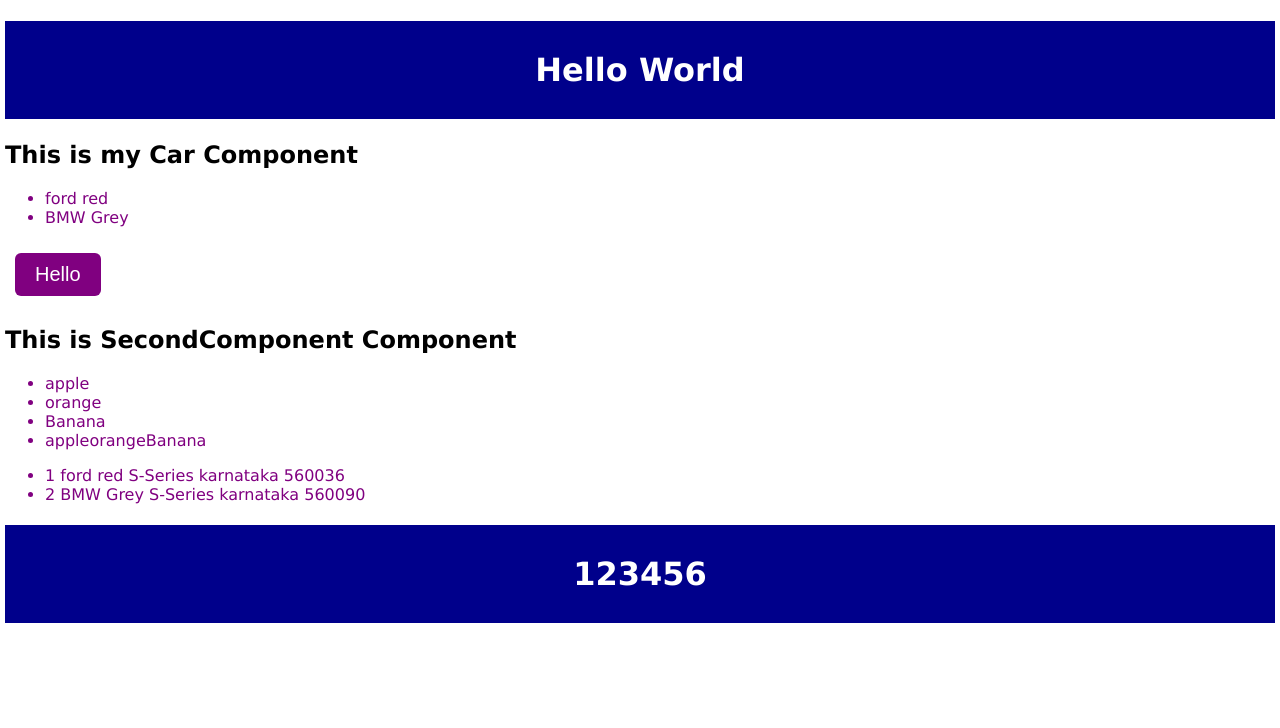
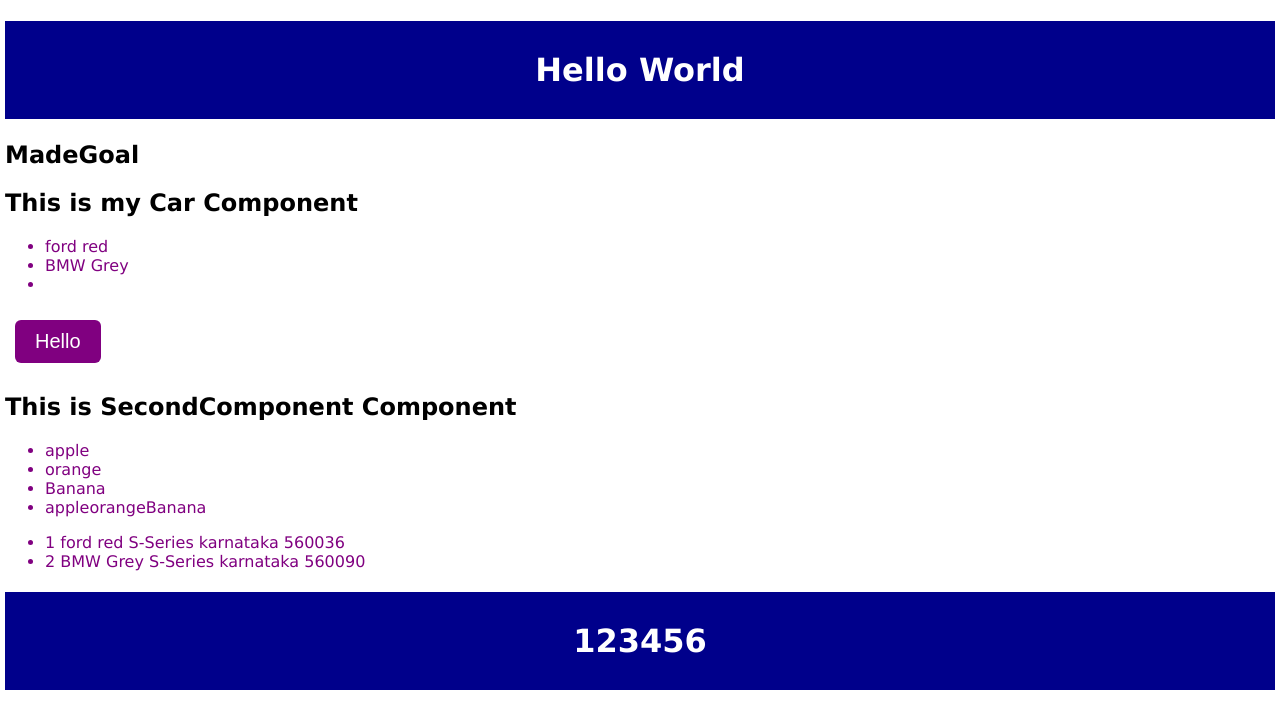
Before and after one commit to santhoshmca2018-2020/Test, a React (Create React App) app: page / in a window 1280 px wide. Shown: the top 728 px of the page. Built offline with nearby package versions, Linux system fonts and the light colour scheme.

Commit message:
Added new Two Components for Conditional Checking

```diff
--- a/src/Car.js
+++ b/src/Car.js
@@ -1,27 +1,33 @@
 import React from "react";
+import MadeGoal from "./MadeGoal";
+import MissedGoal from "./MissedGoal";
+const isGoal = true;
 
 const shoot = (a,b) => {
-  alert(b.type);
+alert(b.type)
 }
 
 const Car = (props) => {
 console.log(props.vehicle)
+console.log(isGoal)
   return (
     <div>
+       {isGoal ? <MadeGoal/> : <MissedGoal/>}
       <h2>This is my Car Component</h2>
       <ul>
         {props.vehicle.map((item, index) => (
           <li key={index}>{item.brand} {item.color}</li>
         ))}
 
-        {/* <li key={props.vehicle.id}>
-          {Object.entries(props).map(([key, value]) => (
+        <li key={props.vehicle.id}>
+          {/* {Object.entries(props).map(([key, value]) => (
             <p key={key}><strong>{key}:</strong> {value}</p>
-          ))}
-        </li> */}
+          ))} */}
+        </li>
       </ul>
 
-      <button type="submit" onClick={(e) => {shoot("Goal",e)}}>Hello</button>
+      <button type="submit" onClick={(e)=> shoot("Goal",e)}>Hello</button>
+
     </div>
   );
 };
--- /dev/null
+++ b/src/MadeGoal.js
@@ -0,0 +1,11 @@
+import React from 'react'
+
+const MadeGoal = () => {
+  return (
+    <div>
+      <h2>MadeGoal</h2>
+    </div>
+  )
+}
+
+export default MadeGoal
--- /dev/null
+++ b/src/MissedGoal.js
@@ -0,0 +1,11 @@
+import React from 'react'
+
+const MissedGoal = () => {
+  return (
+    <div>
+      <h2>MissedGoal</h2>
+    </div>
+  )
+}
+
+export default MissedGoal
```
